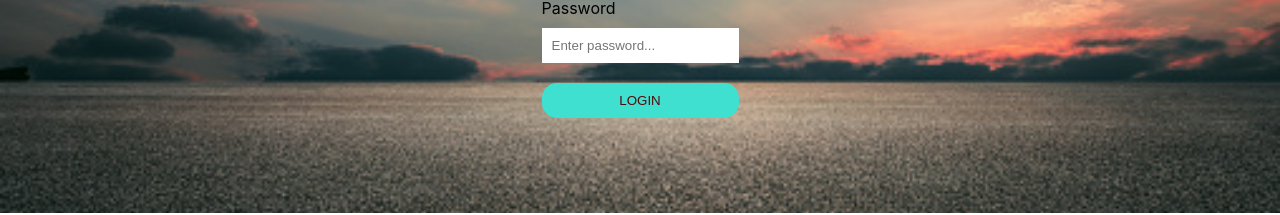
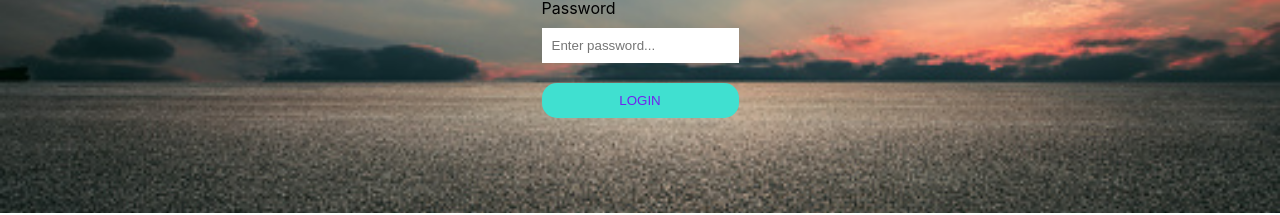
Before and after one commit to PratheeshAcharath/BlogAppFrontEnd, a React (Create React App) app: page /login in a window 1280 px wide. Shown: the part 444-659 px from the top of the page. Built offline with nearby package versions, Linux system fonts and the light colour scheme; a web font is replaced by a local one.

Commit message:
Update login.css

```diff
--- a/src/components/login/login.css
+++ b/src/components/login/login.css
@@ -31,7 +31,7 @@
     cursor: pointer;
     background-color: turquoise;
     border: none;
-    color: rgb(78, 11, 11);
+    color: rgb(112, 35, 236);
     border-radius: 15px;
     padding: 10px;
 }
```
